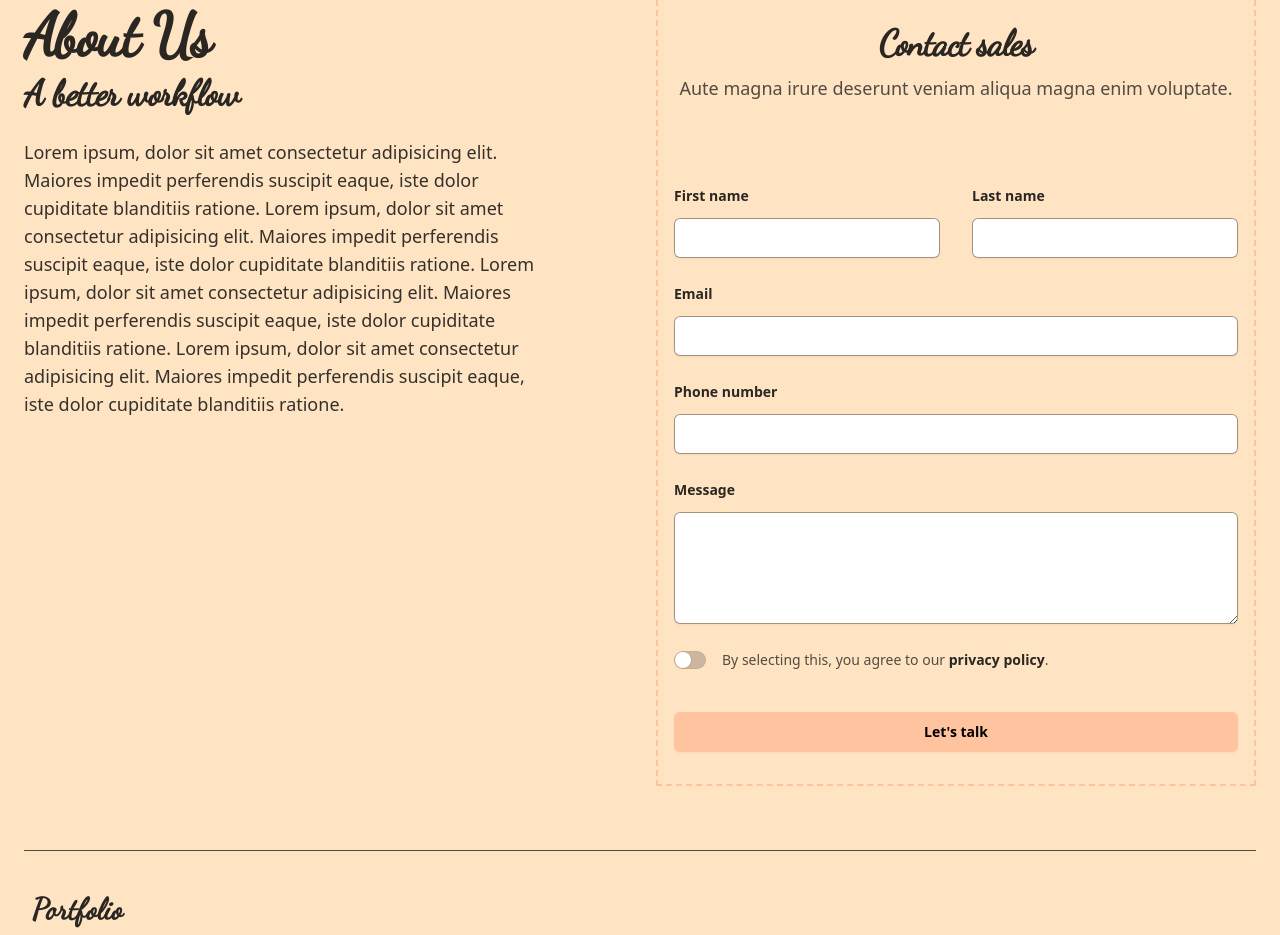
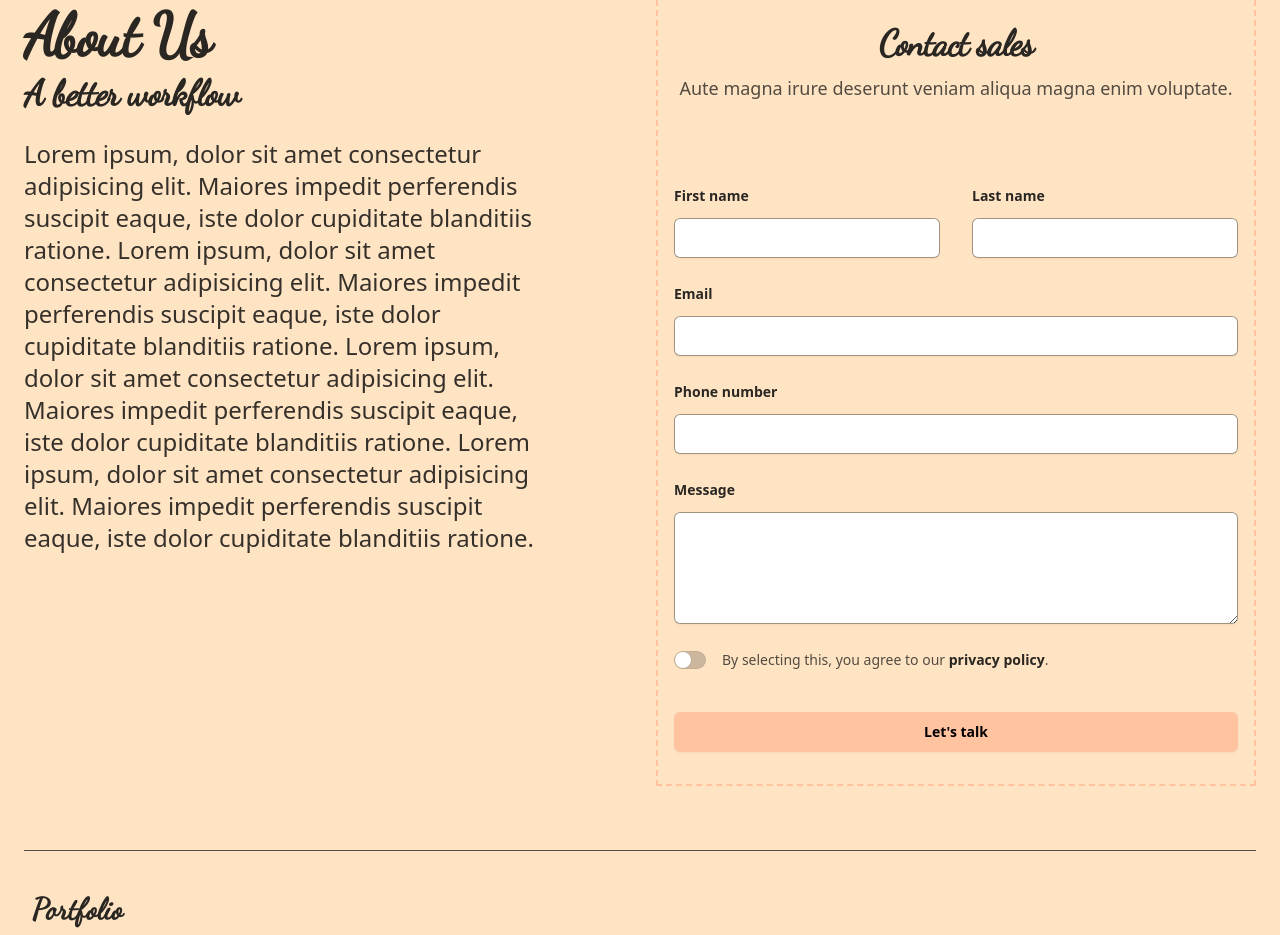
Before and after one commit to Nirvana2299/event-planning, a React (Create React App) app: page / in a window 1280 px wide. Shown: the part 2700-3635 px from the top of the page. Built offline with nearby package versions, Linux system fonts and the light colour scheme.

Commit message:
modified:   src/Components/AboutAndForm.js

```diff
--- a/src/Components/AboutAndForm.js
+++ b/src/Components/AboutAndForm.js
@@ -12,7 +12,7 @@ export default function AboutAndForm() {
                 About Us
               </h1>
               <p className="mt-2 cursive text-3xl text-center font-bold tracking-tight text-bisque-900 sm:text-4xl sm:text-left subpixel-antialiased">A better workflow</p>
-              <p className="mt-6 text-xl text-justify leading-8 text-bisque-800 sm:text-lg sm:text-left">
+              <p className="mt-6 text-xl text-justify leading-8 text-bisque-800 sm:text-2xl sm:text-left">
                 Lorem ipsum, dolor sit amet consectetur adipisicing elit. Maiores impedit perferendis suscipit eaque,
                 iste dolor cupiditate blanditiis ratione.
                 Lorem ipsum, dolor sit amet consectetur adipisicing elit. Maiores impedit perferendis suscipit eaque,
```
